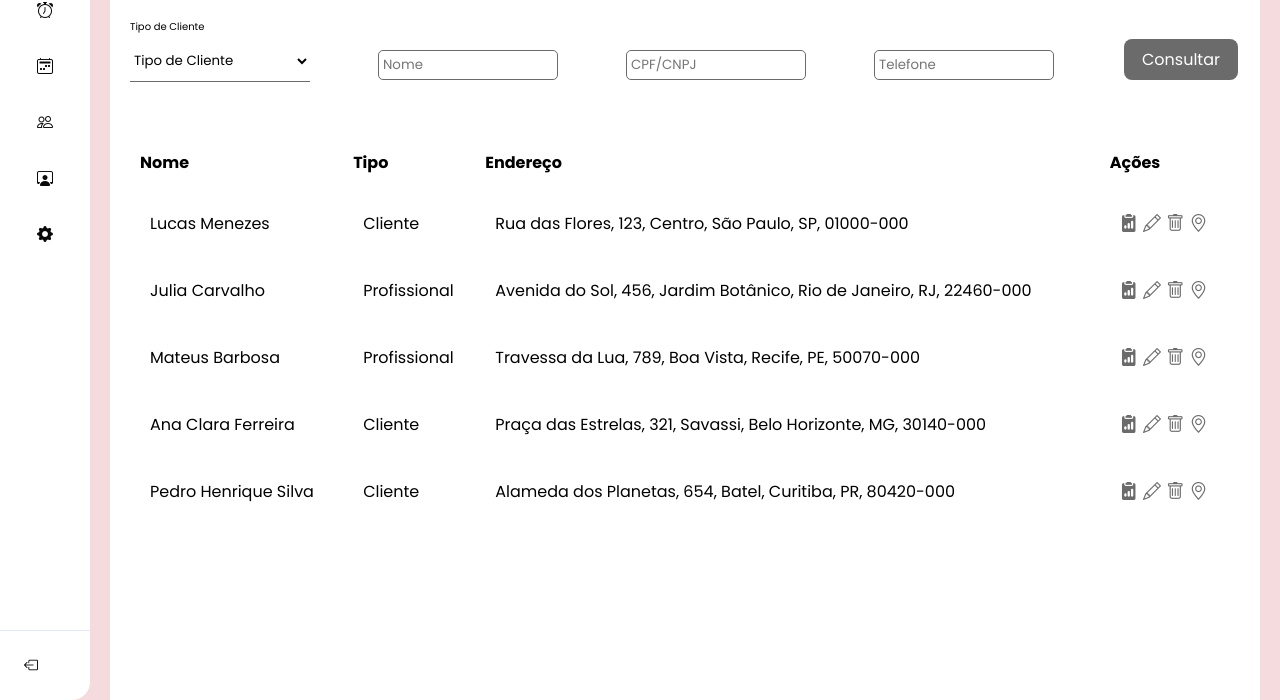
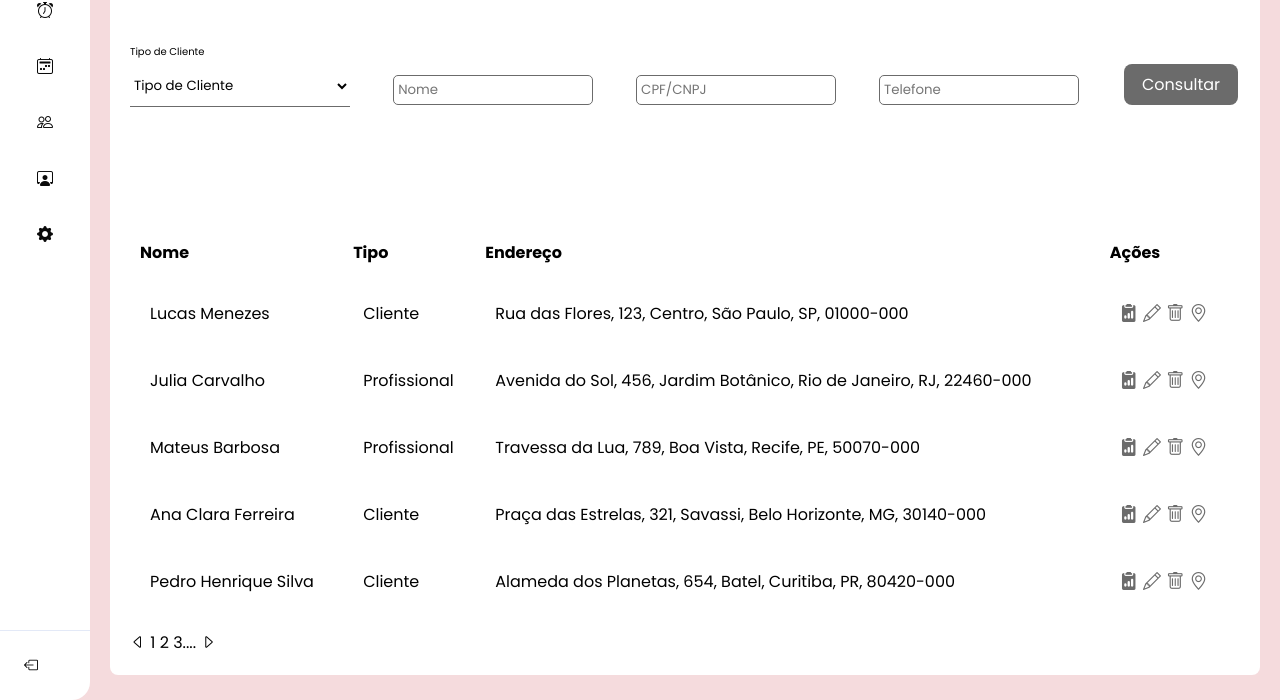
Before and after one commit to Porto-squad04/web-site-agendamento, a plain HTML site: page cliente.html in a window 1280 px wide. Shown: the part 100-800 px from the top of the page. Drawn offline with nearby package versions, Linux system fonts and the light colour scheme.

Commit message:
terminando tela de cliente

```diff
--- a/cliente.html
+++ b/cliente.html
@@ -150,6 +150,9 @@
             </tbody>
           </table>
         </div><!--TABLE-CLIENTE-->
+        <div class="footer-cliente">
+          <p><i class="bi bi-caret-left"></i> 1 2 3.... <i class="bi bi-caret-right"></i></p>
+        </div>
       </div><!--CONTAINER-->
     </main>
     <script src="js/menu.js"></script>
--- a/css/cliente.css
+++ b/css/cliente.css
@@ -179,11 +179,11 @@ main {
 
 .container {
   width: 100%;
-  height: 100vh;
   background-color: #fff;
   display: flex;
   flex-direction: column;
   padding: 20px;
+  border-radius: 8px;
 }
 /* HEADER-CLIENTE */
 .header-cliente {
@@ -215,6 +215,7 @@ main {
   justify-content: space-between;
   align-items: center;
   margin-top: 50px;
+  margin-bottom: 65px;
 }
 label {
   display: block;
@@ -227,7 +228,7 @@ label {
   margin-bottom: 38px;
 }
 .form-select {
-  width: 180px;
+  width: 220px;
   border: none;
   border-bottom: 1px solid #6b6b6b;
   background: transparent;
@@ -235,7 +236,7 @@ label {
   padding: 10px 0;
 }
 .input-text, .input-number{
-  width: 180px;
+  width: 18%;
   padding: 4px;
   margin-bottom: 10px;
   border: 1px solid #6b6b6b;
@@ -275,3 +276,7 @@ label {
   font-size: 18px;
   margin-right: 1px;
 }
+/* FOOTER */
+.footer-cliente{
+  display: flex;
+}
```
Also changed, not shown: agendamento.html (+2 -2 lines), css/agendamento.css (+11 -0 lines).
